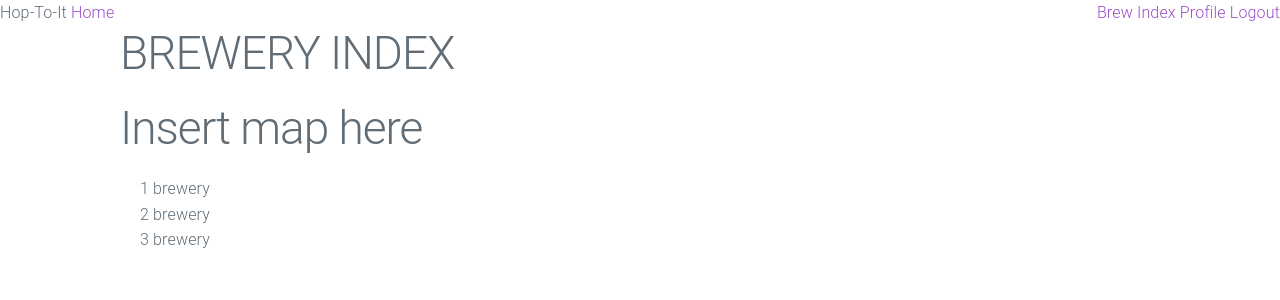
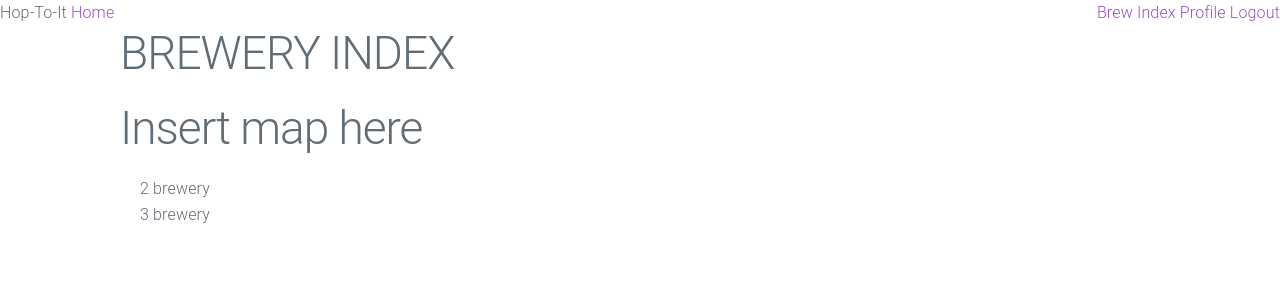
Before and after one commit to dkang003/hop-To-It, a React (Create React App) app in the folder client/: page /brewIndex in a window 1280 px wide. Shown: the top 300 px of the page. Built offline with nearby package versions, Linux system fonts and the light colour scheme; no server answers; sample sign-in values are in the browser's storage.

Commit message:
Attempting to ping brewery API to bring back brewery list.

```diff
--- a/client/src/components/BrewIndex/index.js
+++ b/client/src/components/BrewIndex/index.js
@@ -1,8 +1,25 @@
 import React, { Component } from 'react';
+import axios from 'axios';
 
-export default class BrewIndex extends Component {
+class BrewIndex extends Component {
+    state = {
+        brewery: []
+    }
+
+    componentDidMount () {
+        let { brewery } = this.state;
+        debugger
+        axios.get(`https://api.brewerydb.com/v2/locations/?key=e64cdf34c138b3ad00ce4a5de938d8f1&id=doVlXA`)
+            .then(res  => {
+                console.log( res )
+                debugger
+                this.setState({ brewery: res.data })
+            })
+    }
 
     render() {
+        let { brewery, index } = this.state;
+        debugger
         return(
             <div className="container">
                 <h1>BREWERY INDEX</h1>
@@ -10,7 +27,7 @@ export default class BrewIndex extends Component {
                     <h1>Insert map here</h1>
                 </div>
                 <div className="container">
-                    <div className="brewery">1 brewery
+                    <div className="brewery"> {brewery.name}
                     </div>
                     <div className="brewery">2 brewery
                     </div>
@@ -21,3 +38,4 @@ export default class BrewIndex extends Component {
         )
     }
 }
+export default BrewIndex;
```
